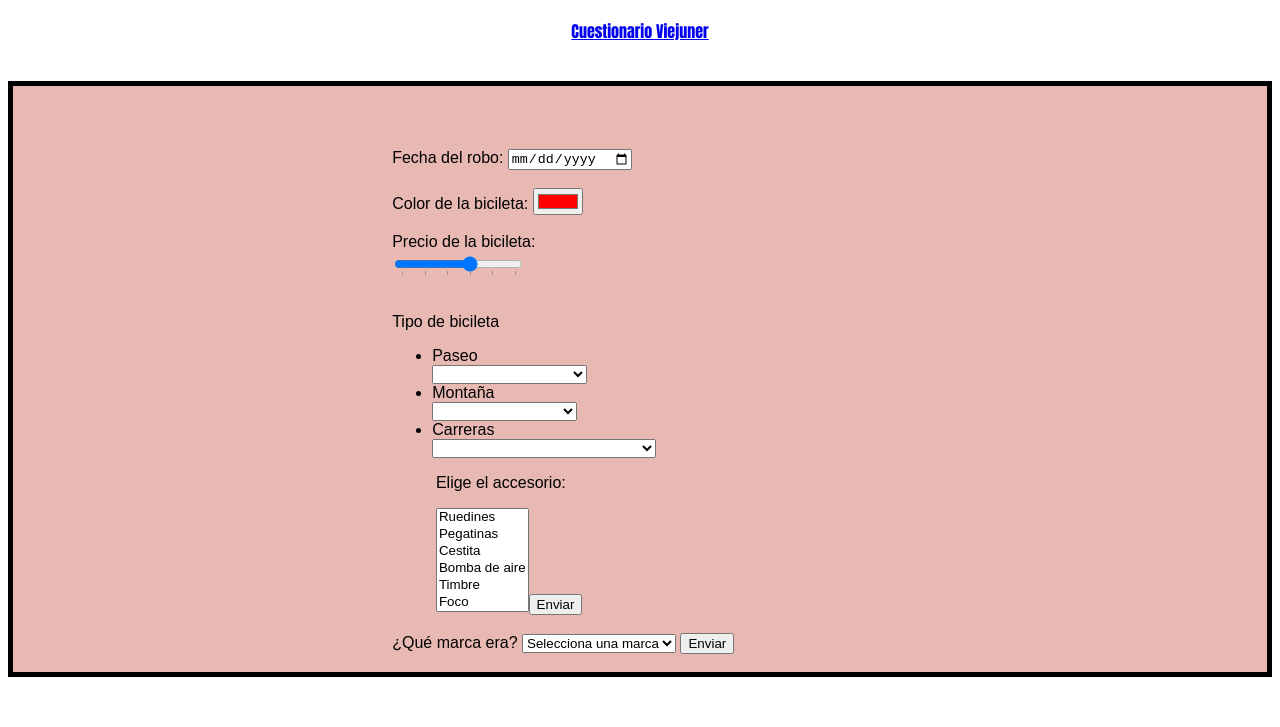
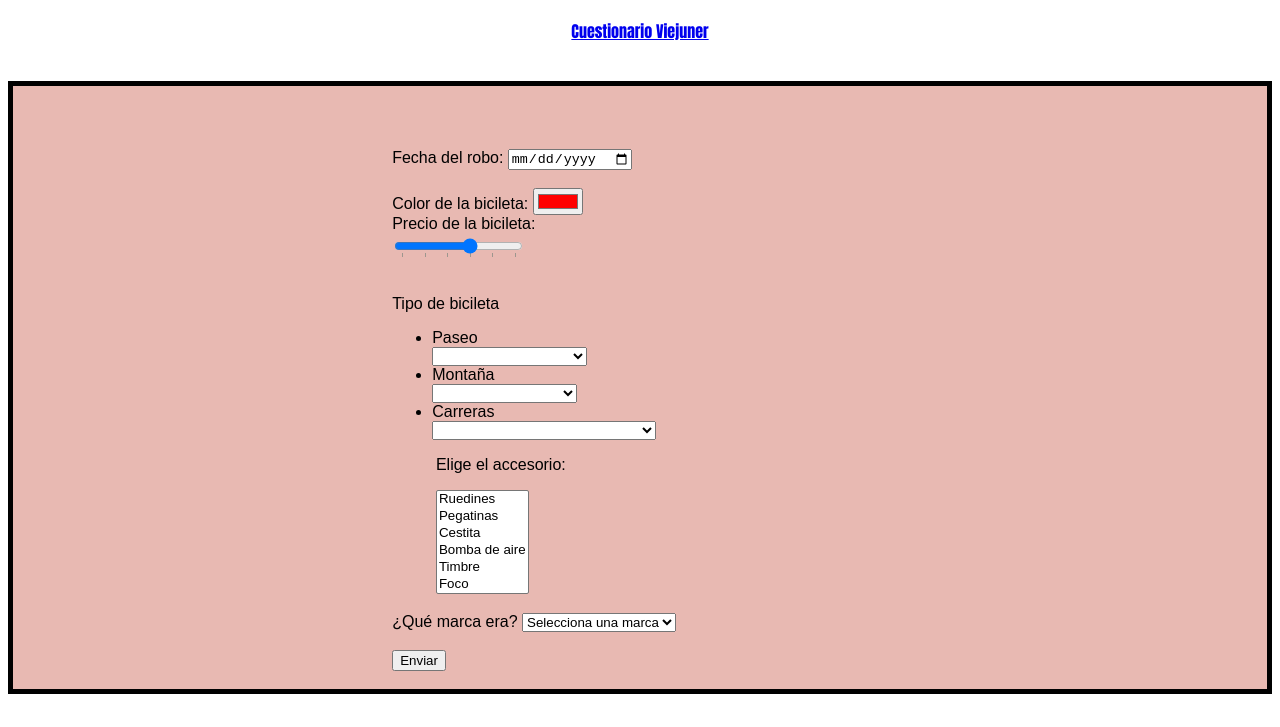
Before and after one commit to alejandroFMA/Formularios, a plain HTML site: page assets/bici.html in a window 1280 px wide. Shown: the part 73-800 px from the top of the page. Drawn offline with Linux system fonts and the light colour scheme.

Commit message:
Add files via upload

```diff
--- a/assets/bici.html
+++ b/assets/bici.html
@@ -14,17 +14,17 @@
     </nav>
 </header>
 <section class="formubicis">
-    <div class="fecha_robo">
+    <form class="fecha_robo">
         <label for="fecha_robo">Fecha del robo:</label>
         <input type="date" id="fecha" name="fecha">
-    </div>
+    </form>
     <br>
     <div class="color_bici">
         <label for="color_bici">Color de la bicileta:</label>
         <input type="color" id="color" name="color" value="#ff0000">
-    </div>
+    </form>
     <br>
-    <div class="rango_precio">
+    <form class="rango_precio">
         <label for="rango_precio">Precio de la bicileta:</label>
         <br>
                 <input type="range" id="rango_precio" name="rango_precio" min="0" max="500" step="100" list="markers"/>
@@ -36,9 +36,9 @@
             <option value="400"></option>
             <option value="500"></option>
        </datalist>
-    </div>
+    </form>
     <br>
-    <div class="tipo_bici">
+    <form class="tipo_bici">
         <p>Tipo de bicileta</p>
 
         <ul>
@@ -71,9 +71,9 @@
 
         </ul>
 
-    </div>
+    </form>
 
-    <div class="accesorios">
+    <form class="accesorios">
         <p>Elige el accesorio:</p>
         <label for="accesorio"></label>
         <select id="accesorio" name="accesorio" size="6" multiple>
@@ -84,15 +84,10 @@
             </option>
             <option value="Timbre">Timbre</option>
             <option value="Foco">Foco</option>
+        </select>
+    </form>
     <br>
-        <br>
-        <input type="submit" value="Enviar"/>
-        <br>
-
-        </select>
-    </div>
-    <br>
-    <div class="marca">
+    <form class="marca">
         <label for="lang">¿Qué marca era?</label>
         <select name="marca" id="marca">
           <option value="selecciona">Selecciona una marca</option>
@@ -115,10 +110,10 @@
           <option value="cervelo">cervélo</option>
           <option value="argon">argon</option>
         </select>
+        <br>
+        <br>
         <input type="submit" value="Enviar"/>
-
-
-    </div>
+    </form>
     <br>
 </section>
 
```
Also changed, not shown: index.html (+5 -0 lines). Lines whose indentation alone changed are shown as unchanged.
